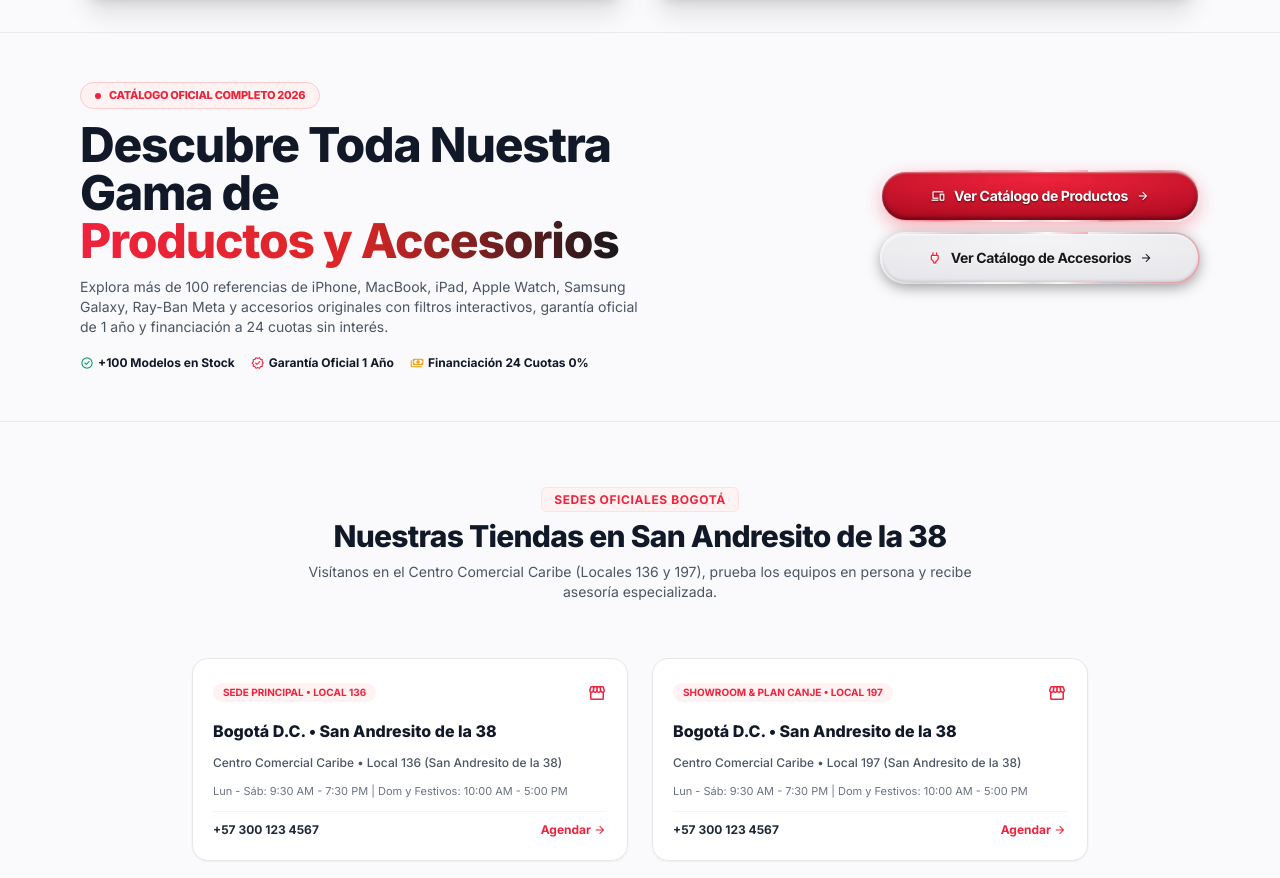
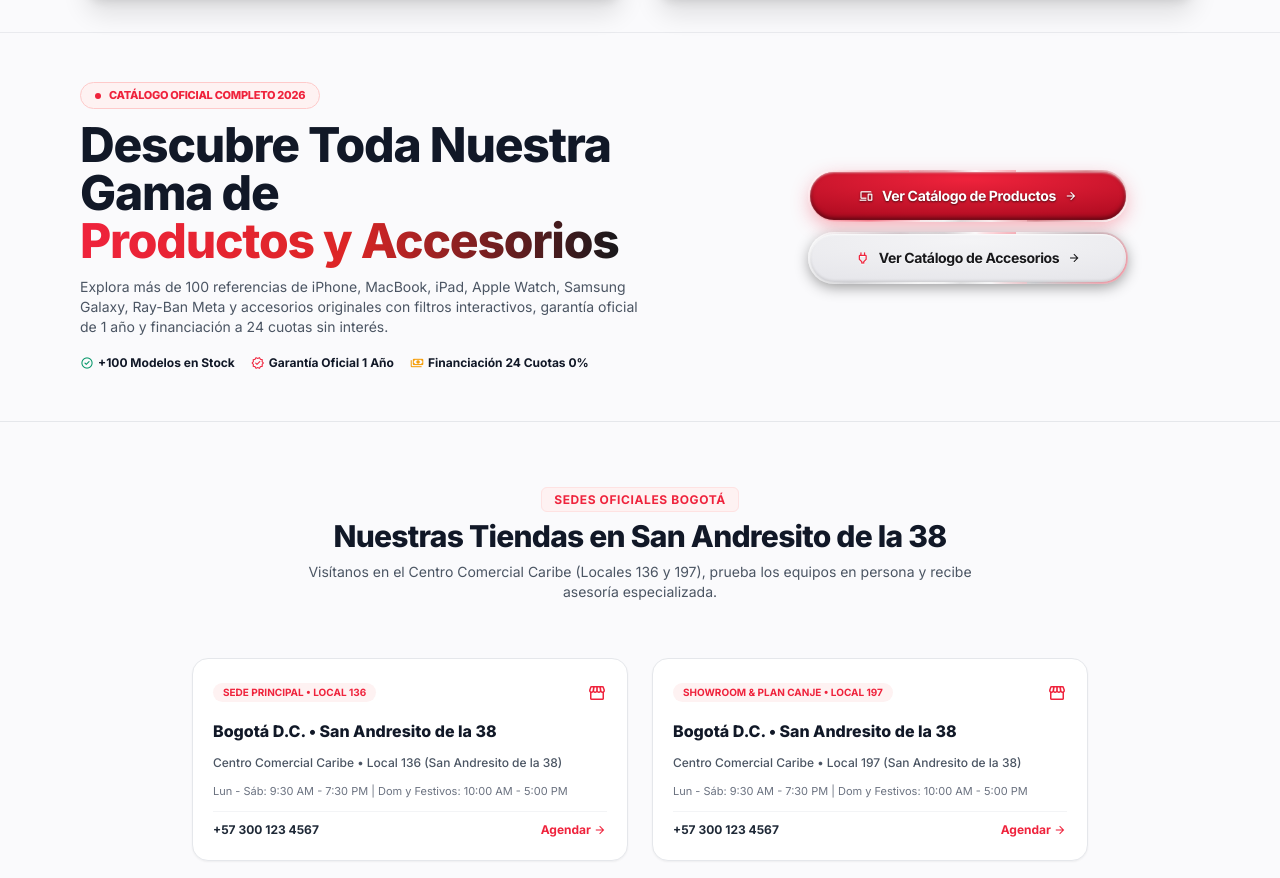
Before and after one commit to RAMAR2311/PAGINA-REDCOVER, a website: page index.html in a window 1280 px wide. Shown: the part 3072-3950 px from the top of the page. Drawn offline with nearby package versions, Linux system fonts and the light colour scheme; no server answers.

Commit message:
style: acerca botones de catalogo directamente al bloque de texto

```diff
--- a/index.html
+++ b/index.html
@@ -746,7 +746,7 @@
     <!-- BANNER PANORÁMICO: CATÁLOGO DE PRODUCTOS Y ACCESORIOS (SIN FONDO) -->
     <!-- ============================================================== -->
     <section class="w-full py-8 sm:py-12 px-4 sm:px-8 lg:px-12 xl:px-20 border-t border-gray-200/80 dark:border-zinc-800/80">
-      <div class="relative flex flex-col lg:flex-row items-center justify-between gap-8 text-left max-w-7xl mx-auto">
+      <div class="relative flex flex-col lg:flex-row items-center justify-start gap-8 lg:gap-14 text-left max-w-7xl mx-auto">
 
         <div class="space-y-3 max-w-2xl text-left">
           <div class="inline-flex items-center gap-2 px-3.5 py-1 rounded-full bg-red-50 dark:bg-red-500/20 border border-red-200 dark:border-red-500/40 text-primary dark:text-red-400 text-[11px] font-extrabold uppercase tracking-tight">
@@ -769,7 +769,7 @@
           </div>
         </div>
 
-        <!-- Botones de Acción Destacados (Uno sobre otro con letra compacta / junta) -->
+        <!-- Botones de Acción Destacados (Junto al texto) -->
         <div class="flex flex-col items-stretch gap-2.5 w-full sm:w-72 lg:w-80 shrink-0">
           <a href="catalogo.html?tipo=productos" class="metallic-btn metallic-btn-crimson w-full text-xs sm:text-sm font-extrabold tracking-tight py-1 px-2.5 shadow-lg shadow-red-600/25">
             <span class="metallic-btn-inner flex items-center justify-center gap-2 !py-3 !px-4 w-full text-center tracking-tight">
```
Also changed, not shown: dist/css/styles.min.css.
